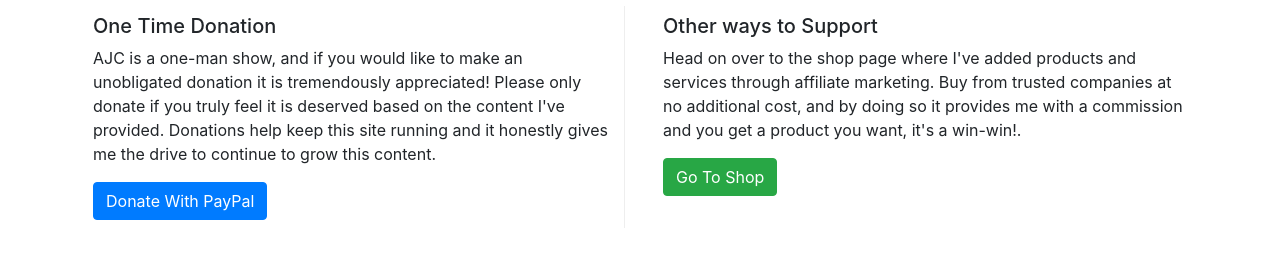
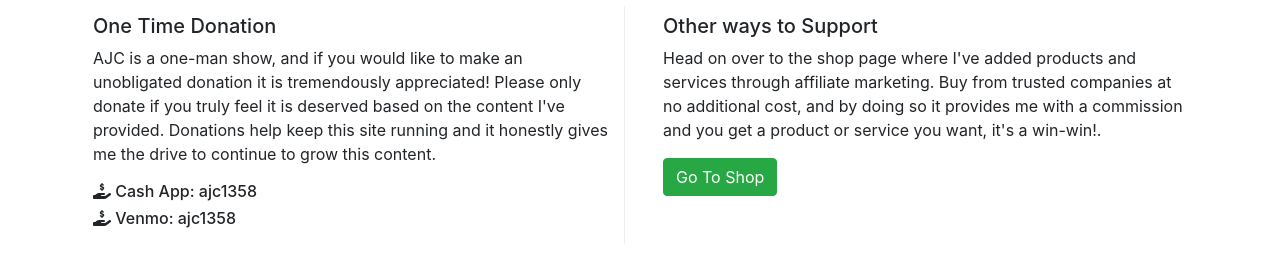
Before and after one commit to s3venvials/ajc, a React (Create React App) app in the folder client/: page /donate in a window 1280 px wide. Shown: the part 428-706 px from the top of the page. Built offline with nearby package versions, Linux system fonts and the light colour scheme.

Commit message:
Misc update, update donate page

```diff
--- a/client/src/components/CardReadView.js
+++ b/client/src/components/CardReadView.js
@@ -1,6 +1,6 @@
 import React, { useEffect, useState } from "react";
 import axios from "axios";
-import { Container, Jumbotron, Row, Col, Image } from "react-bootstrap";
+import { Container, Jumbotron, Row, Col, Image, Media } from "react-bootstrap";
 import ReactHtmlParser from "react-html-parser";
 import Playground from "./Playground";
 import Rating from "./Rating";
@@ -22,7 +22,6 @@ const CardReadView = (props) => {
       try {
         const res = await axios.get(`/api/reads/one?id=${id}`);
         const read = res.data[0];
-        console.log(res.data)
 
         setRead([...res.data]);
         setCode(read.code);
@@ -33,9 +32,7 @@ const CardReadView = (props) => {
         setComments([...comments]);
 
         setUpdate(false);
-      } catch (error) {
-        console.log(error);
-      }
+      } catch (error) {}
     };
     getRead(id);
   }, [id, update]);
--- a/client/src/components/DonatePage.js
+++ b/client/src/components/DonatePage.js
@@ -36,7 +36,12 @@ const DonatePage = () => {
                 honestly gives me the drive to continue to grow this content.
               </p>
 
-              <Button variant="primary">Donate With PayPal</Button>
+              <h6>
+                <i className="fas fa-hand-holding-usd"></i> Cash App: ajc1358
+              </h6>
+              <h6>
+                <i className="fas fa-hand-holding-usd"></i> Venmo: ajc1358
+              </h6>
             </div>
           </div>
         </Col>
@@ -48,10 +53,13 @@ const DonatePage = () => {
                 Head on over to the shop page where I've added products and
                 services through affiliate marketing. Buy from trusted companies
                 at no additional cost, and by doing so it provides me with a
-                commission and you get a product you want, it's a win-win!.
+                commission and you get a product or service you want, it's a
+                win-win!.
               </p>
 
-              <Button variant="success" onClick={() => history.push("/shop")}>Go To Shop</Button>
+              <Button variant="success" onClick={() => history.push("/shop")}>
+                Go To Shop
+              </Button>
             </div>
           </div>
         </Col>
--- a/client/src/components/Playground.js
+++ b/client/src/components/Playground.js
@@ -40,10 +40,6 @@ export default class Playground extends Component {
   setHtml = html => this.setState({ html });
   setCss = css => this.setState({ css });
   setJs = js => this.setState({ js });
-
-  // componentDidUpdate() {
-  //   this.setJs(this.props.code);
-  // }
 
   addHistory = text => {
     const newHistory = [...this.state.history, { text }];
```
Also changed, not shown: 1 other file (tests, documents, lock files or other folders).
